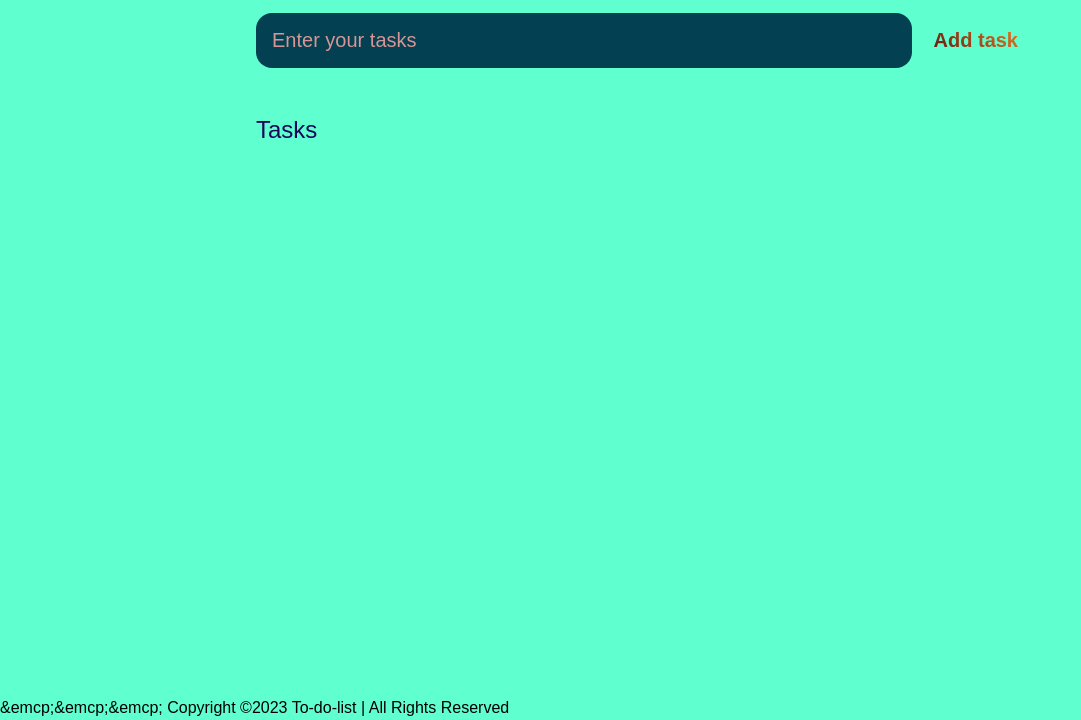
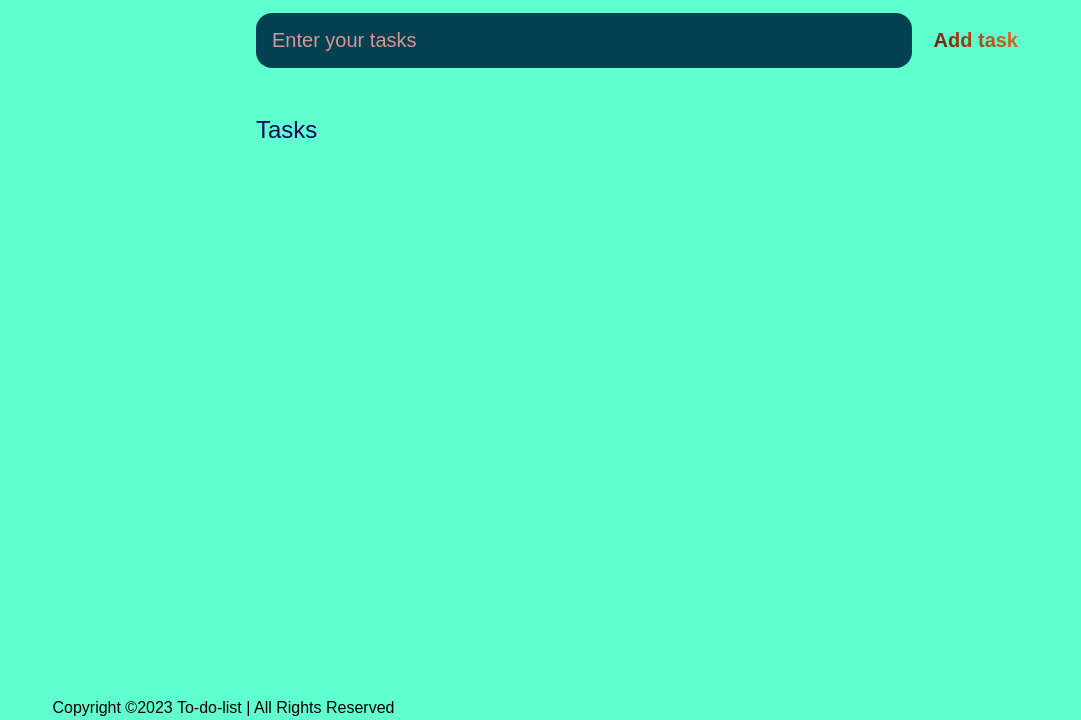
Before and after one commit to devikrishnaarumilli/OIBSIP, a plain HTML site: page ToDoList/index.html in a window 1280 px wide. Shown: the part 80-800 px from the top of the page, without its empty margins (0-1081 px from the left). Drawn offline with Linux system fonts and the light colour scheme.

Commit message:
Update index.html

```diff
--- a/ToDoList/index.html
+++ b/ToDoList/index.html
@@ -50,6 +50,6 @@
 	</main>
 
 	<script src="main.js"></script>
-	<footer> &emcp;&emcp;&emcp; Copyright &copy;2023 To-do-list | All Rights Reserved</footer>
+	<footer> &emsp;&emsp;&emsp; Copyright &copy;2023 To-do-list | All Rights Reserved</footer>
 </body>
 </html>
```
